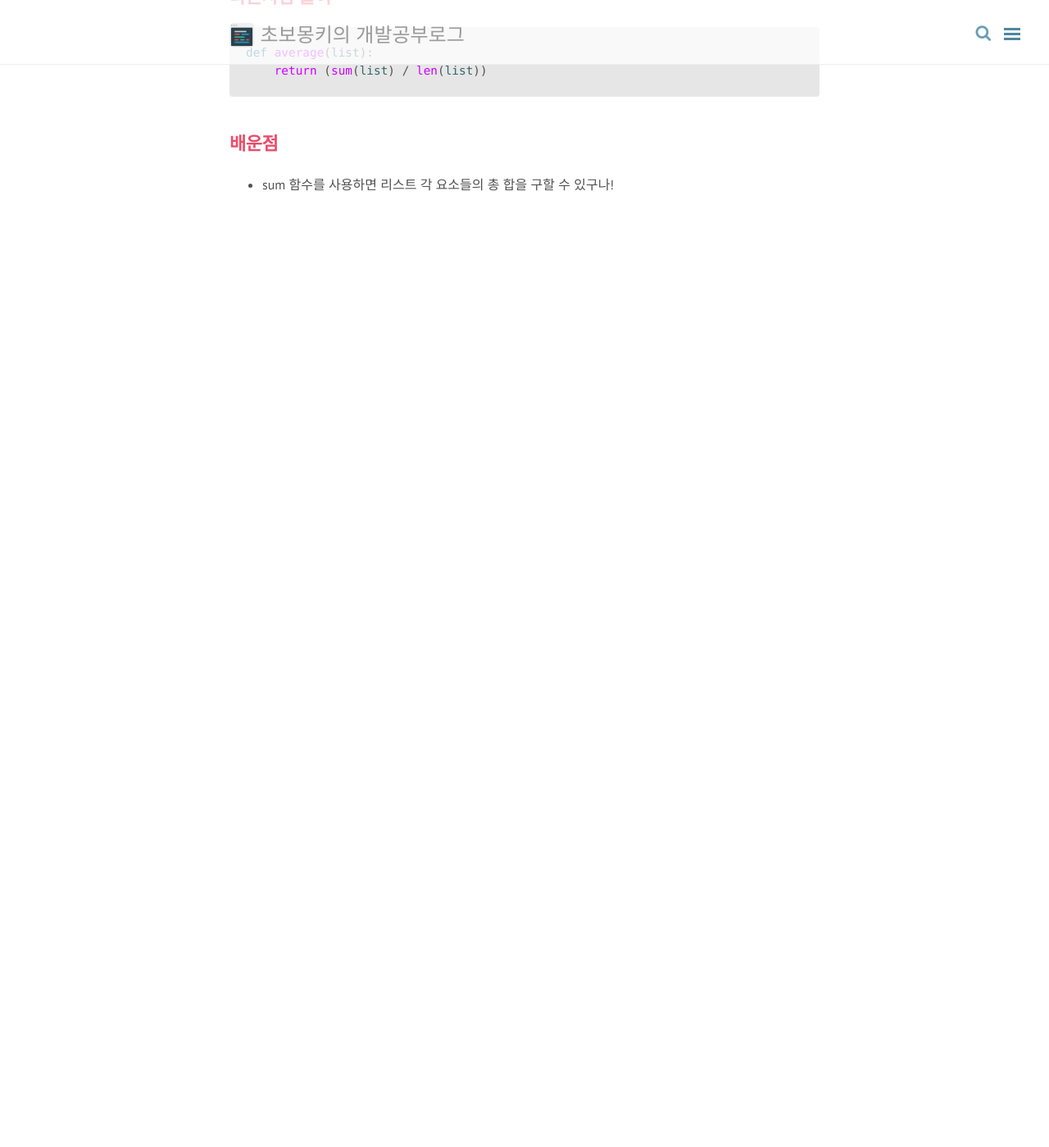
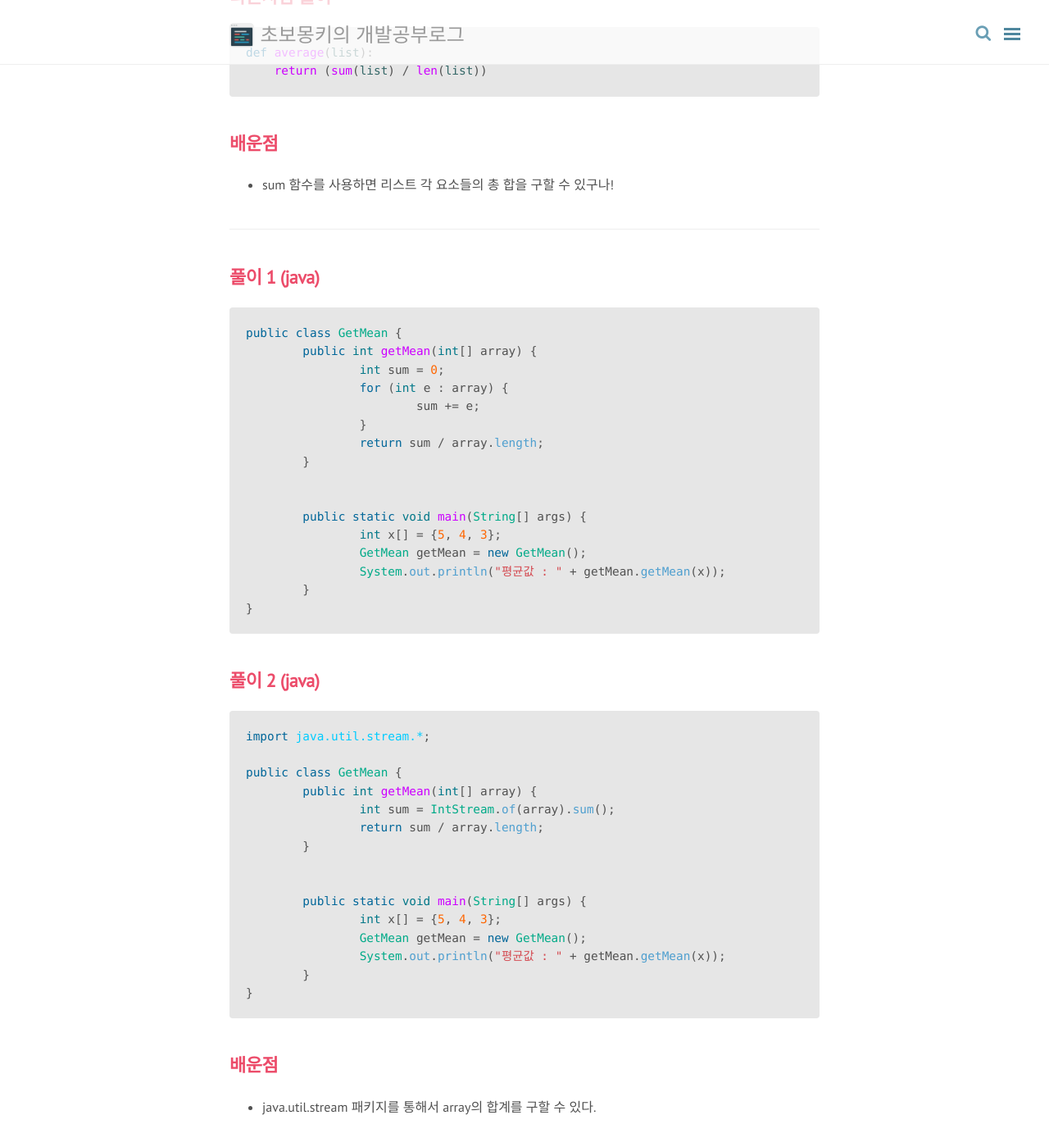
Before and after one commit to wayhome25/wayhome25.github.io, a Jekyll site: the page built from _posts/algorithm/2017-03-05-average.md, in a window 1280 px wide and 1400 px high, scrolled down 902 px. Shown: the whole window at 82% size. Built offline with Jekyll 4.4.1, drawn with Linux system fonts in a browser that asks for light colours; nearby versions of some CDN libraries; comment, search, counter and statistics services are not loaded; before the commit the page ends 1205 px from its top, so only the background shows below that.

Commit message:
add blog post

````diff
--- a/_posts/algorithm/2017-03-05-average.md
+++ b/_posts/algorithm/2017-03-05-average.md
@@ -39,3 +39,49 @@ def average(list):
 
 ## 배운점
 - sum 함수를 사용하면 리스트 각 요소들의 총 합을 구할 수 있구나!
+
+---
+
+## 풀이 1 (java)
+
+```java
+public class GetMean {
+	public int getMean(int[] array) {
+		int sum = 0;
+		for (int e : array) {
+			sum += e;
+		}
+		return sum / array.length;
+	}
+
+
+	public static void main(String[] args) {
+		int x[] = {5, 4, 3};
+		GetMean getMean = new GetMean();
+		System.out.println("평균값 : " + getMean.getMean(x));
+	}
+}
+```
+
+## 풀이 2 (java)
+
+```java
+import java.util.stream.*;
+
+public class GetMean {
+	public int getMean(int[] array) {
+		int sum = IntStream.of(array).sum();
+		return sum / array.length;
+	}
+
+
+	public static void main(String[] args) {
+		int x[] = {5, 4, 3};
+		GetMean getMean = new GetMean();
+		System.out.println("평균값 : " + getMean.getMean(x));
+	}
+}
+```
+
+## 배운점
+- java.util.stream 패키지를 통해서 array의 합계를 구할 수 있다.
````
Also changed, not shown: _posts/TIL(Today I Learned)/2017-06-05-06-11-TIL.md (added, +14 -0 lines).
